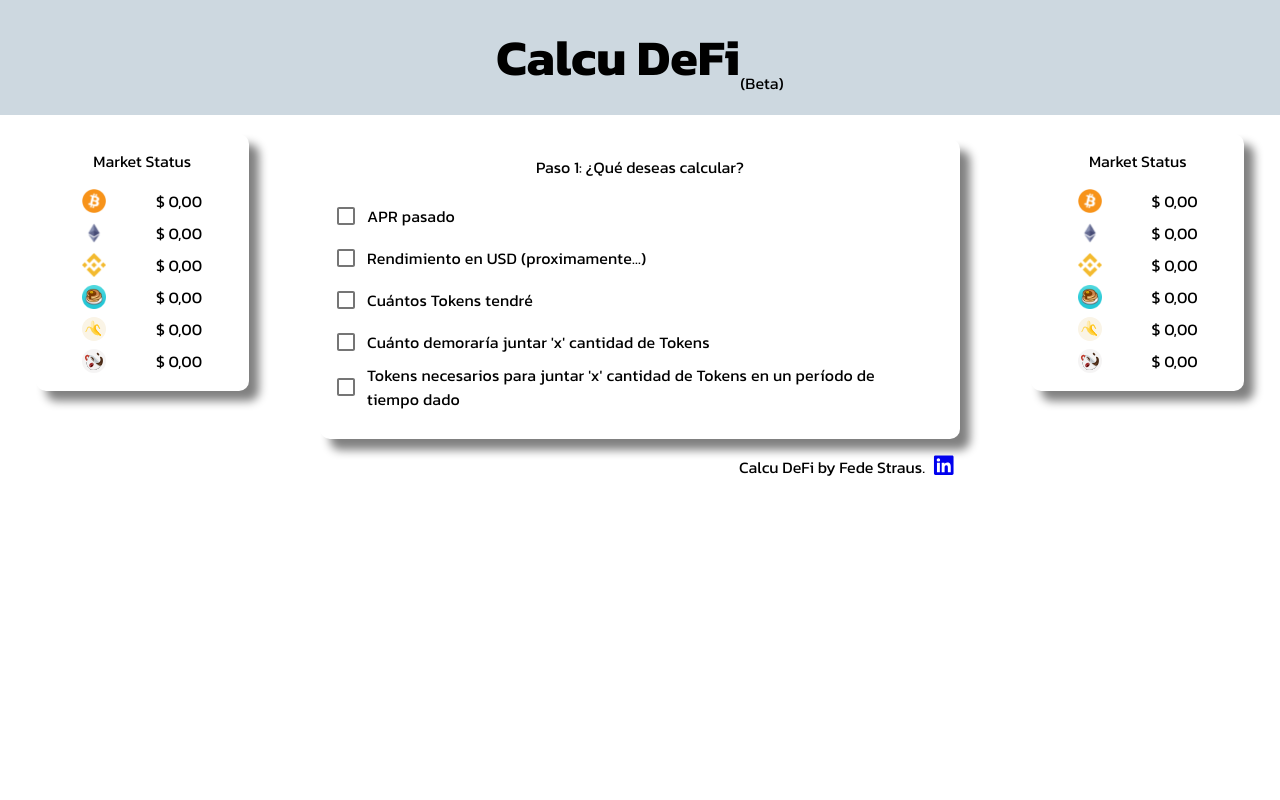
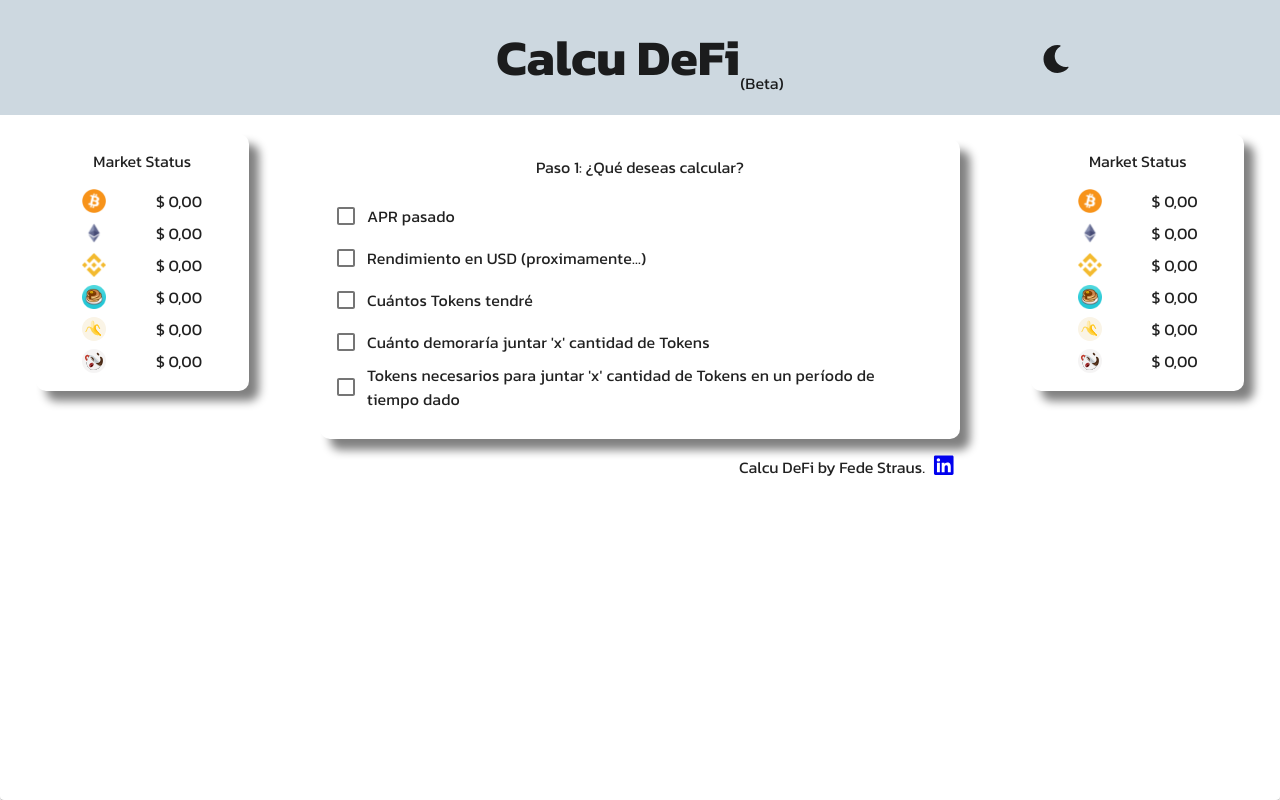
Before and after one commit to ape-fede/calcudefi, a React (Create React App) app: page / in a window 1280 px wide. Built offline with nearby package versions, Linux system fonts and the light colour scheme; no server answers.

Commit message:
dark theme

```diff
--- a/src/App.js
+++ b/src/App.js
@@ -1,13 +1,23 @@
-import React from 'react'
+import React, {useState} from 'react'
 import Header from './components/Header'
 import {Grid, Hidden} from '@material-ui/core'
 import DepositedTokenSection from './components/DepositedTokenSection'
 import TokenInfoWidget from './components/TokenInfoWidget'
+import {createTheme, ThemeProvider} from '@material-ui/core/styles'
+import {Paper} from '@material-ui/core'
 
 function App() {
+	const [theme, setTheme] = useState('light')
+
+	const darkTheme = createTheme({
+		palette: {
+			type: theme,
+		},
+	})
 	return (
-		<div className="App">
-			<Header />
+		<ThemeProvider theme={darkTheme}>
+			<Paper style={{height: '100vh'}}>
+				<Header theme={theme} setTheme={setTheme} />
 				<Grid
 					container
 					direction="row-reverse"
@@ -32,7 +42,8 @@ function App() {
 						</Grid>
 					</Hidden>
 				</Grid>
-		</div>
+			</Paper>
+		</ThemeProvider>
 	)
 }
 
--- a/src/components/Header.jsx
+++ b/src/components/Header.jsx
@@ -1,6 +1,19 @@
 import React from 'react'
+import Button from '@material-ui/core/Button'
+import {FontAwesomeIcon} from '@fortawesome/react-fontawesome'
+import {faLightbulb, faMoon} from '@fortawesome/free-solid-svg-icons'
 
-const Header = () => {
+const Header = props => {
+	const {theme, setTheme} = props
+
+	const changeTheme = () => {
+		if (theme === 'light') {
+			setTheme('dark')
+		} else {
+			setTheme('light')
+		}
+	}
+
 	return (
 		<div
 			style={{
@@ -17,6 +30,27 @@ const Header = () => {
 			<p style={{margin: 0, display: 'flex', alignItems: 'flex-end'}}>
 				(Beta)
 			</p>
+			<Button
+				style={{
+					padding: '25px 0px',
+					position: 'absolute',
+					left: '80vw',
+				}}
+			>
+				{theme === 'light' ? (
+					<FontAwesomeIcon
+						icon={faMoon}
+						style={{fontSize: '2em'}}
+						onClick={changeTheme}
+					/>
+				) : (
+					<FontAwesomeIcon
+						icon={faLightbulb}
+						style={{fontSize: '2em'}}
+						onClick={changeTheme}
+					/>
+				)}
+			</Button>
 		</div>
 	)
 }
```
Also changed, not shown: src/index.js (+11 -11 lines). Lines whose indentation alone changed are shown as unchanged.
